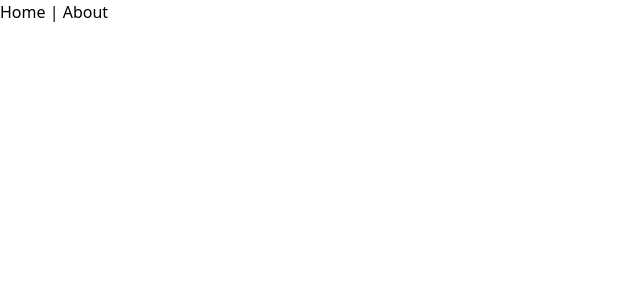
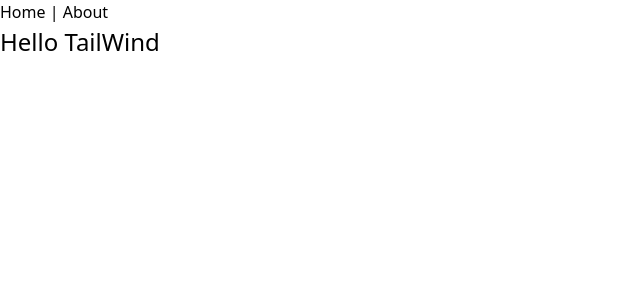
Before and after one commit to annenpolka/Balut, a Vue app in the folder webapp/: page / in a window 1280 px wide. Shown: the top 300 px of the page, without its empty margins (0-640 px from the left). Built offline with nearby package versions, Linux system fonts and the light colour scheme.

Commit message:
Hello TailwindCSS

```diff
--- a/webapp/src/views/Home.vue
+++ b/webapp/src/views/Home.vue
@@ -1,9 +1,9 @@
 <template>
-  <div></div>
+  <div>
+    <p class="text-2xl">Hello TailWind</p>
+  </div>
 </template>
 
 <script>
 export default {};
 </script>
-
-<style></style>
```
Also changed, not shown: 1 other file (tests, documents, lock files or other folders).
